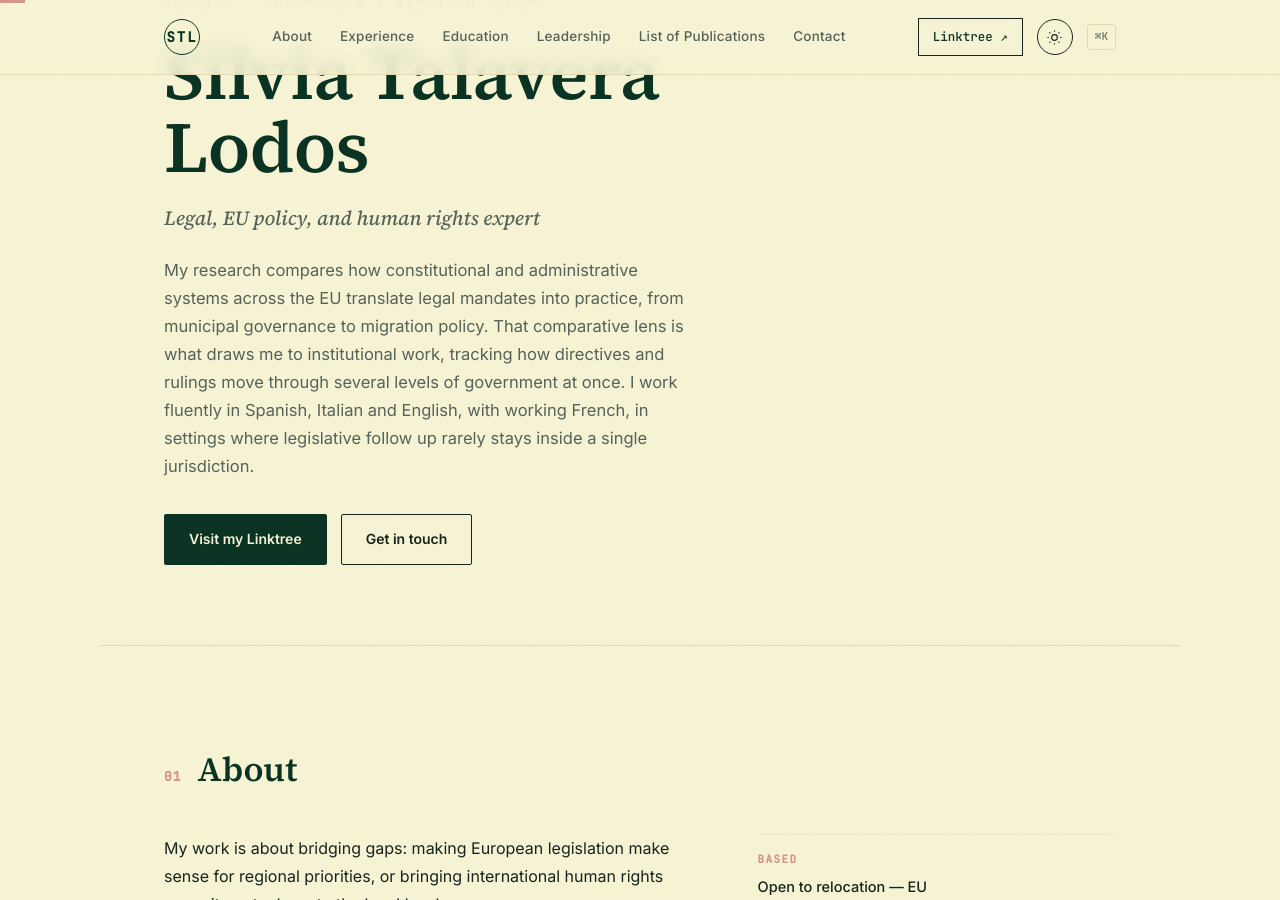
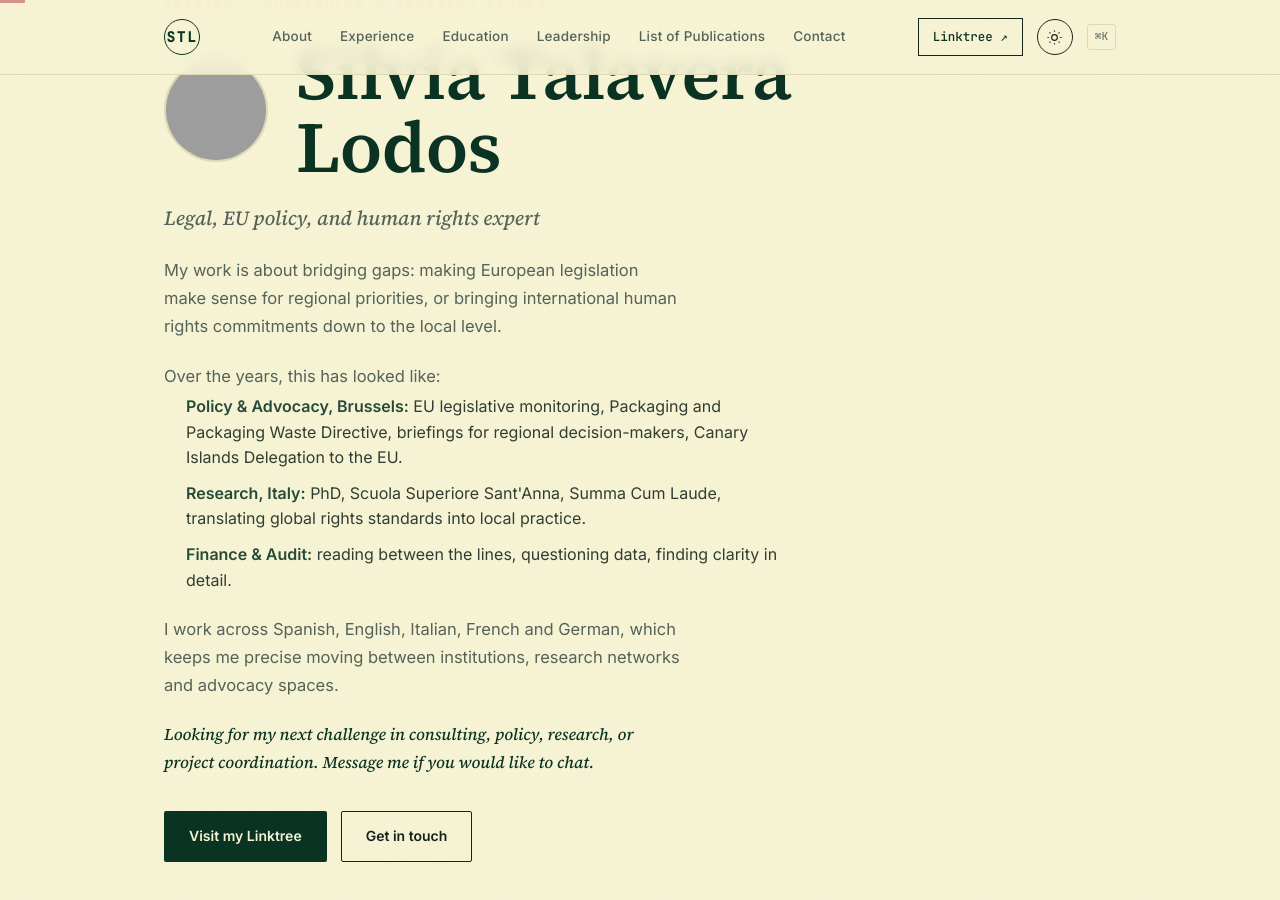
Before and after one commit to stalaveralodos-ux/s.talaveralodos, a Jekyll site: the page built from index.html, in a window 1280 px wide and 900 px high, scrolled down 190 px. Built offline with Jekyll 4.4.1, drawn with Linux system fonts in a browser that asks for light colours; grey boxes are pictures that could not be loaded.

Commit message:
Add files via upload

```diff
--- a/_layouts/base.html
+++ b/_layouts/base.html
@@ -47,9 +47,23 @@
   <section class="hero hero-no-seal">
     <div class="hero-inner">
       <p class="eyebrow">Dossier — Curriculum &amp; Research Record</p>
-      <h1 class="hero-title">Silvia Talavera<br>Lodos</h1>
+      <div class="hero-identity">
+        <div class="hero-avatar">
+          <img src="{{ '/assets/profile.jpg' | relative_url }}" alt="Silvia Talavera Lodos" onerror="this.style.display='none'; this.nextElementSibling.style.display='block';">
+          <span class="hero-avatar-fallback"></span>
+        </div>
+        <h1 class="hero-title">Silvia Talavera<br>Lodos</h1>
+      </div>
       <p class="hero-role">{{ page.hero_role }}</p>
-      <p class="hero-statement">{{ page.hero_statement }}</p>
+      <p class="hero-statement">My work is about bridging gaps: making European legislation make sense for regional priorities, or bringing international human rights commitments down to the local level.</p>
+      <p class="hero-statement">Over the years, this has looked like:</p>
+      <ul class="hero-keyword-list">
+        <li><strong>Policy &amp; Advocacy, Brussels:</strong> EU legislative monitoring, Packaging and Packaging Waste Directive, briefings for regional decision-makers, Canary Islands Delegation to the EU.</li>
+        <li><strong>Research, Italy:</strong> PhD, Scuola Superiore Sant'Anna, Summa Cum Laude, translating global rights standards into local practice.</li>
+        <li><strong>Finance &amp; Audit:</strong> reading between the lines, questioning data, finding clarity in detail.</li>
+      </ul>
+      <p class="hero-statement">I work across Spanish, English, Italian, French and German, which keeps me precise moving between institutions, research networks and advocacy spaces.</p>
+      <p class="hero-statement hero-cta-line">Looking for my next challenge in consulting, policy, research, or project coordination. Message me if you would like to chat.</p>
       <div class="hero-actions">
         <a href="https://linktr.ee/s.talaveralodos" target="_blank" rel="noopener" class="btn btn-primary">Visit my Linktree</a>
         <a href="#contact" class="btn btn-ghost">Get in touch</a>
```
